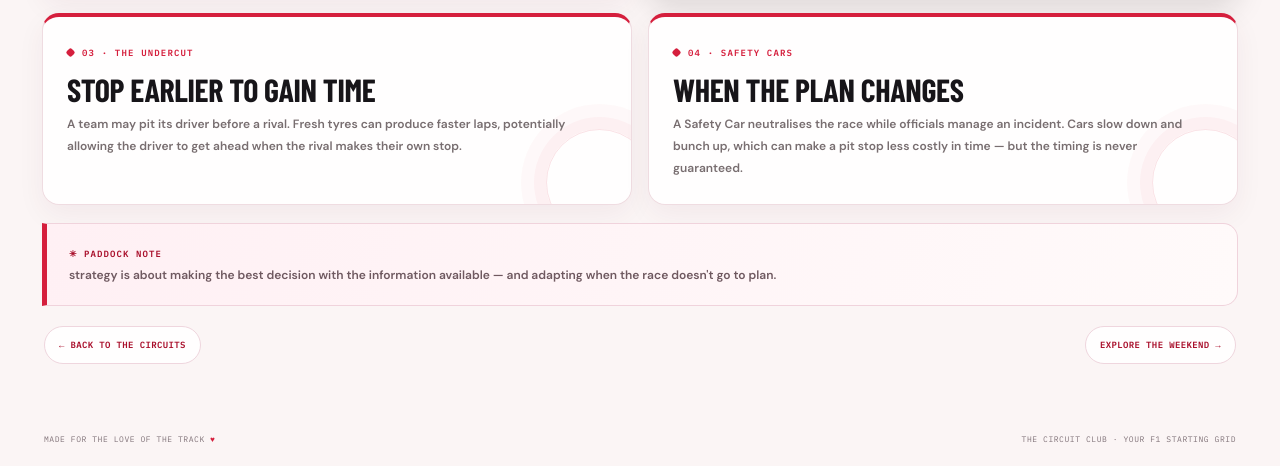
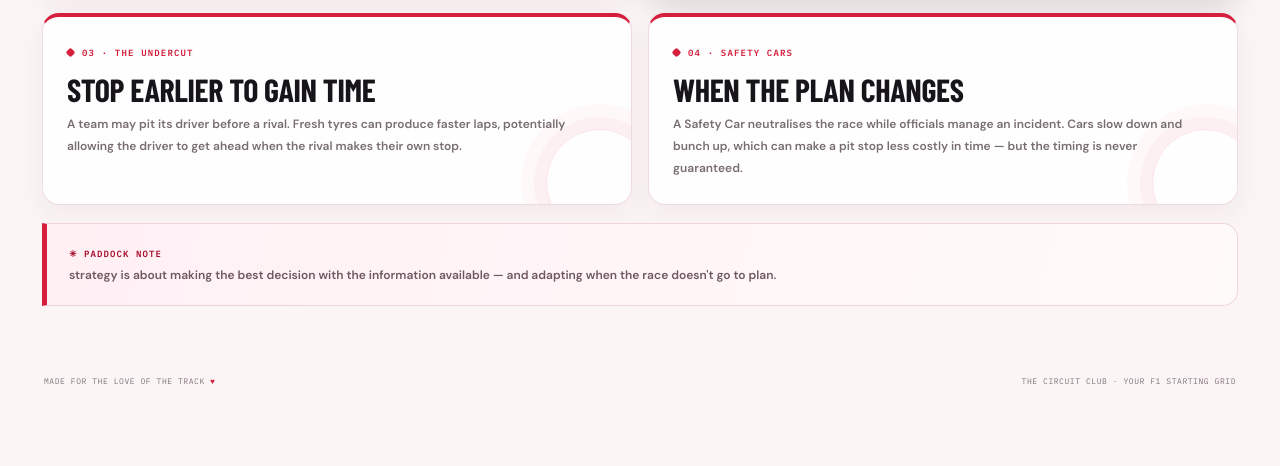
Before and after one commit to m3pod-spec/f1-beginners-guide, a plain HTML site: page strategy.html in a window 1280 px wide. Shown: the part 653-1119 px from the top of the page. After the commit the page ends 1061 px from the top, so only its background shows below. Drawn offline with nearby package versions, Linux system fonts and the light colour scheme; a web font is replaced by a local one.

Commit message:
Remove generic learning page footer links

```diff
--- a/strategy.html
+++ b/strategy.html
@@ -14,5 +14,5 @@
 <article class="learn-card dark"><span class="card-no">02 · PIT STOPS</span><h2>A planned pause</h2><p>Drivers enter the pit lane so the team can change tyres or make permitted repairs. A fast stop matters, but choosing the right lap to stop can matter even more.</p></article>
 <article class="learn-card "><span class="card-no">03 · THE UNDERCUT</span><h2>Stop earlier to gain time</h2><p>A team may pit its driver before a rival. Fresh tyres can produce faster laps, potentially allowing the driver to get ahead when the rival makes their own stop.</p></article>
 <article class="learn-card "><span class="card-no">04 · SAFETY CARS</span><h2>When the plan changes</h2><p>A Safety Car neutralises the race while officials manage an incident. Cars slow down and bunch up, which can make a pit stop less costly in time — but the timing is never guaranteed.</p></article></section><aside class="learn-callout"><strong>✳ PADDOCK NOTE</strong><br>strategy is about making the best decision with the information available — and adapting when the race doesn't go to plan.</aside>
-<div class="learn-footer-links"><a href="index.html">← BACK TO THE CIRCUITS</a><a href="race-weekend.html">EXPLORE THE WEEKEND →</a></div></main>
+</main>
 <footer class="footer"><span>MADE FOR THE LOVE OF THE TRACK <span class="footer-heart">♥</span></span><span>THE CIRCUIT CLUB · YOUR F1 STARTING GRID</span></footer></div></body></html>
```
